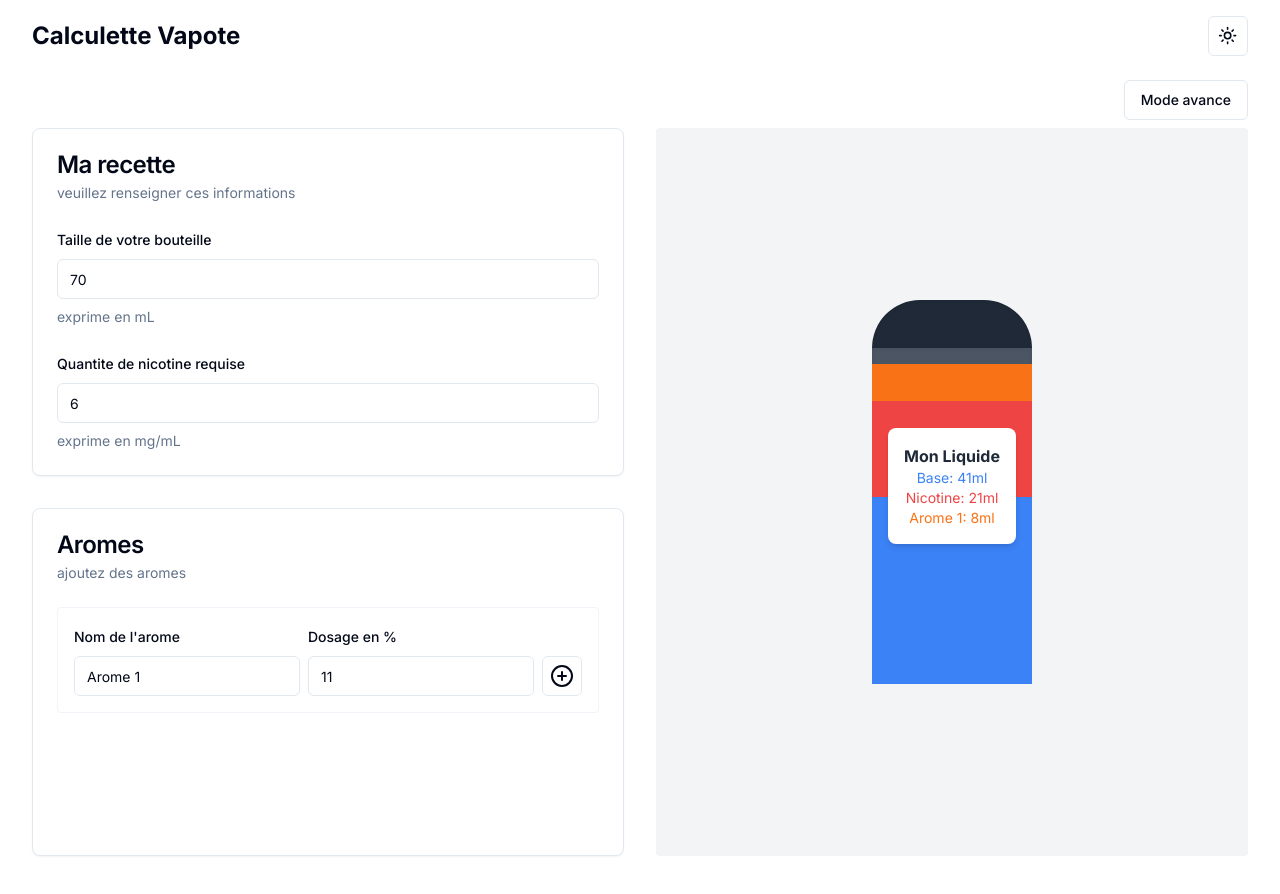
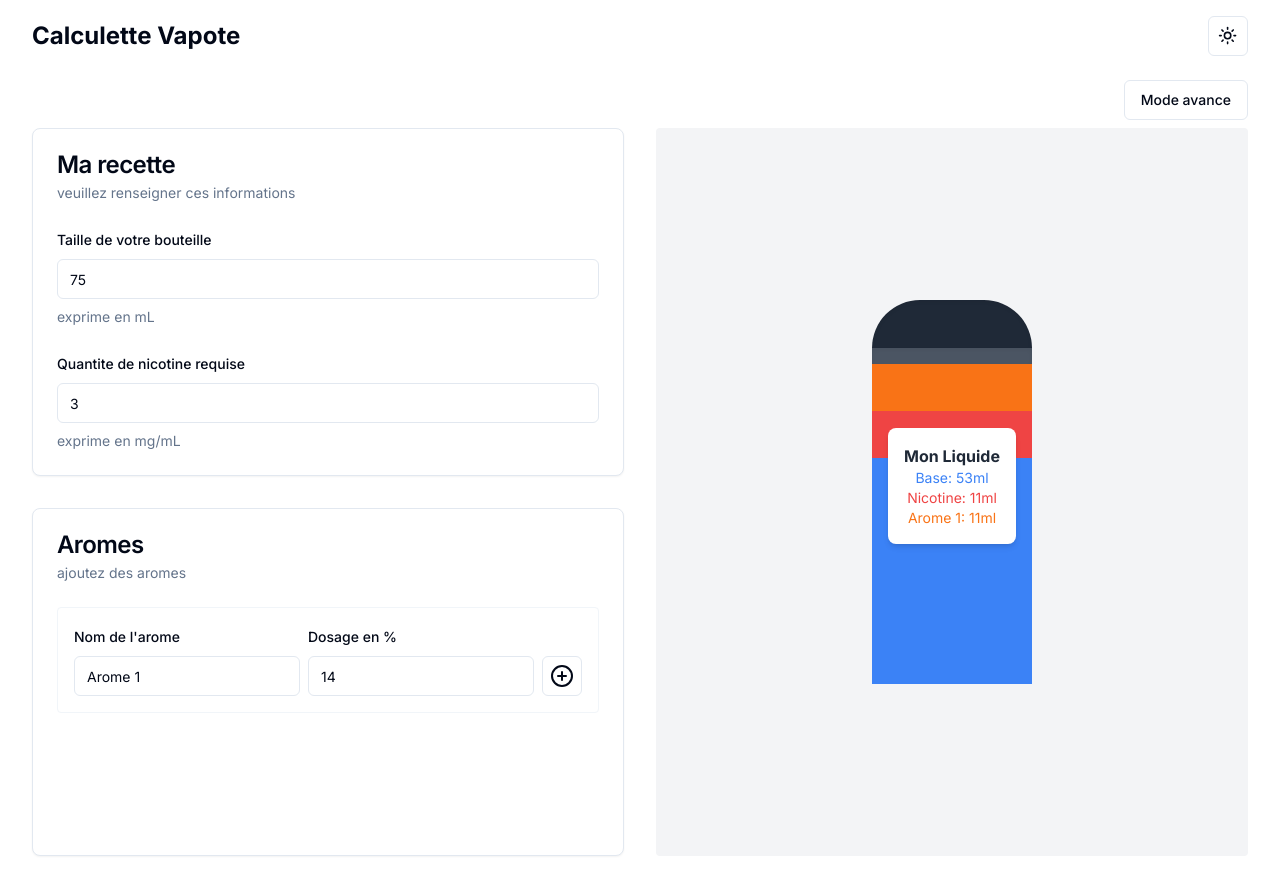
Before and after one commit to jtrishmawi/e-juice, a Next.js app: page / in a window 1280 px wide. Shown: the top 894 px of the page. Built offline with nearby package versions, Linux system fonts and the light colour scheme.

Commit message:
update values

```diff
--- a/src/components/calculator.tsx
+++ b/src/components/calculator.tsx
@@ -1,13 +1,6 @@
 "use client";
 
 import { Button } from "@/components/ui/button";
-import {
-  Card,
-  CardContent,
-  CardDescription,
-  CardHeader,
-  CardTitle,
-} from "@/components/ui/card";
 import {
   Form,
   FormControl,
@@ -51,12 +44,12 @@ export const Calculator = () => {
   const form = useForm<z.infer<typeof formSchema>>({
     resolver: zodResolver(formSchema),
     defaultValues: {
-      batch_volume: 70,
-      batch_nicotin_concentration: 6,
+      batch_volume: 75,
+      batch_nicotin_concentration: 3,
       base_vg_percentage: 50,
       nicotin_concentration: 20,
       nicotin_vg_percentage: 50,
-      flavors: [{ name: "Arome 1", dosage: 11, vg_percentage: 50 }],
+      flavors: [{ name: "Arome 1", dosage: 14, vg_percentage: 50 }],
     },
   });
 
--- a/src/models/Batch.ts
+++ b/src/models/Batch.ts
@@ -23,12 +23,12 @@ class BatchInstance {
   flavors: Flavor[] = [];
 
   constructor({
-    batch_volume = 70,
+    batch_volume = 75,
     base_vg_percentage = 50,
-    batch_nicotin_concentration = 6,
+    batch_nicotin_concentration = 3,
     nicotin_concentration = 20,
     nicotin_vg_percentage = 50,
-    flavors = [{ name: "Arome 1", dosage: 11, vg_percentage: 50 }],
+    flavors = [{ name: "Arome 1", dosage: 14, vg_percentage: 50 }],
   }: BatchConstructor) {
     this._volume = batch_volume;
     this.nicotin_concentration = batch_nicotin_concentration;
```
